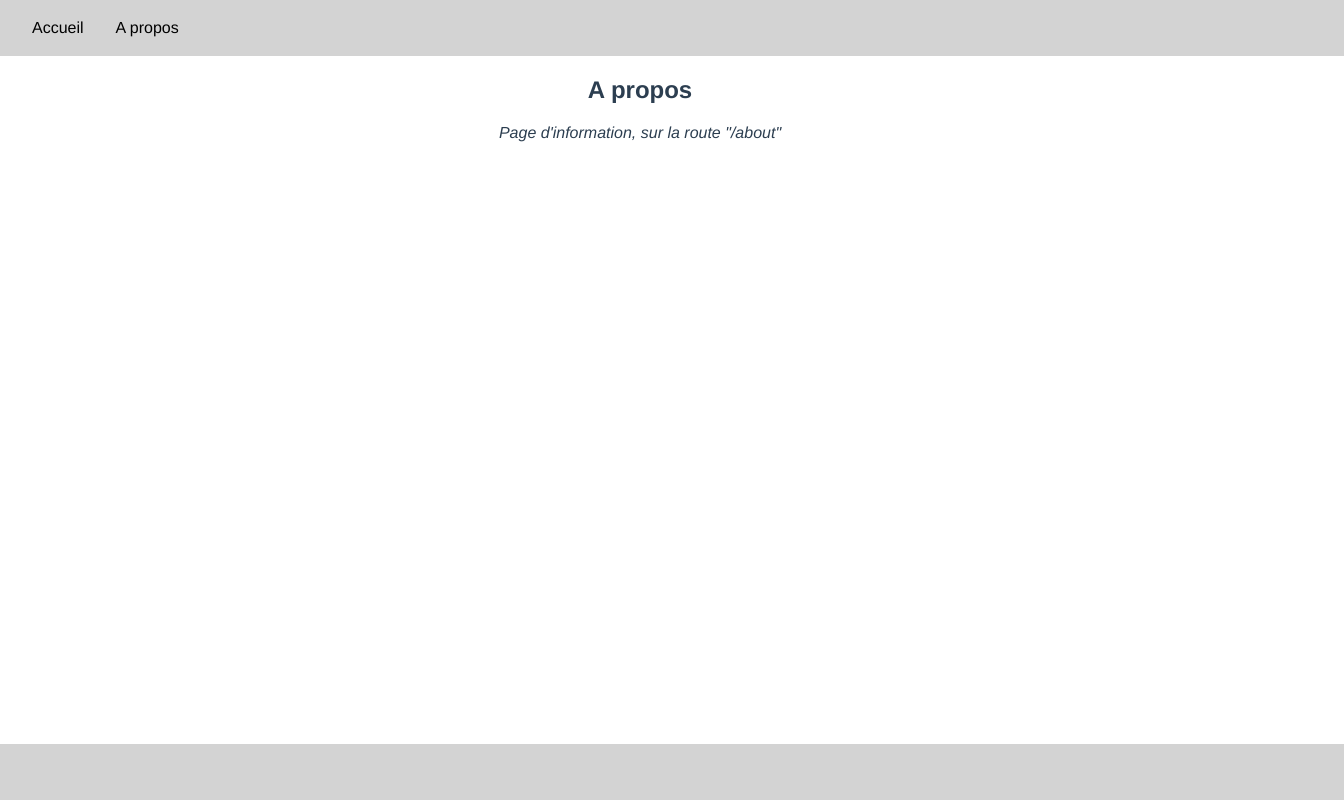
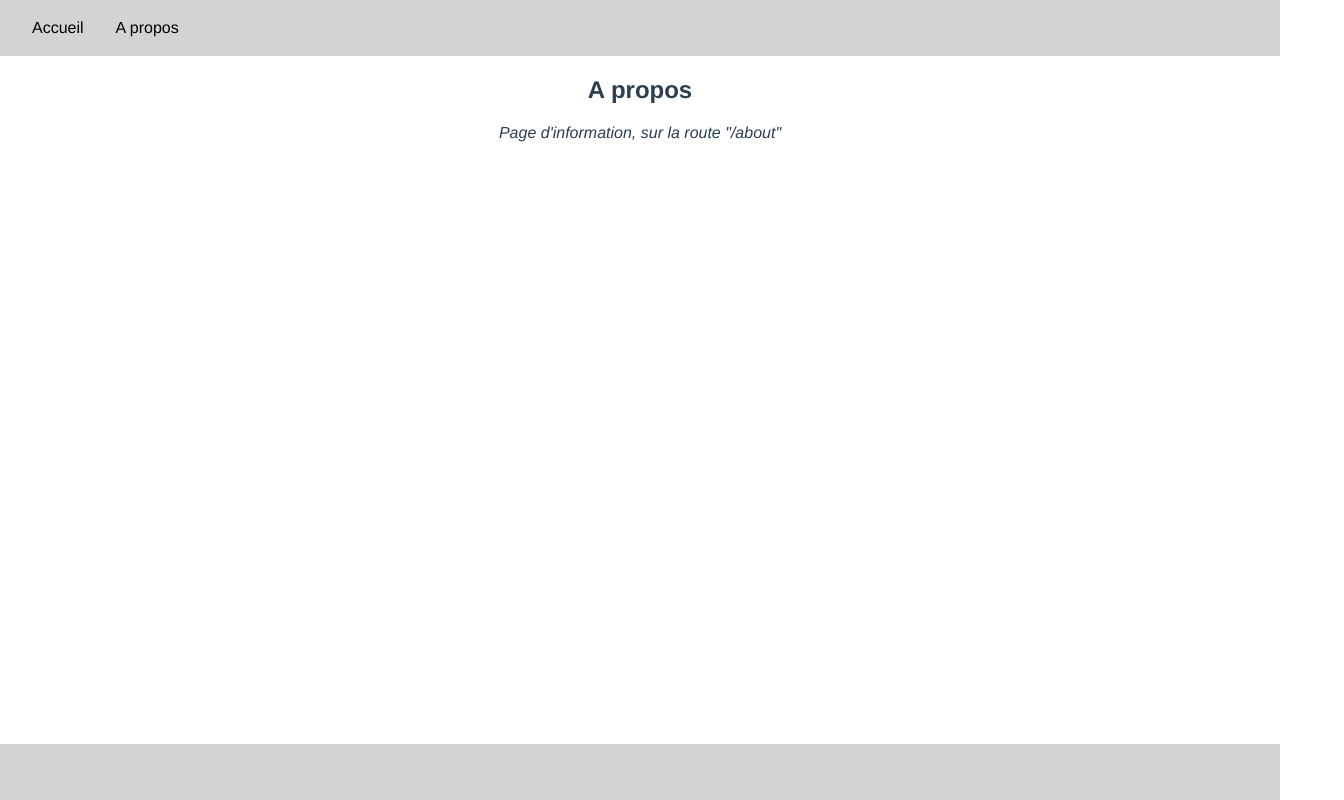
Before and after one commit to LorisQUE/SocMed, a Vue app: page /about in a window 1280 px wide. Shown: the whole page, 1344 px wide, since content can reach past the window. Built offline with nearby package versions, Linux system fonts and the light colour scheme.

Commit message:
Components - Moved Header and Footer into component :gift:
- Header and Footer are now components that are called in App.vue
- Those component have scoped style, but the style that is for both of them is still in the App.vue file, wich is okay I believe ? :grimacing:

```diff
--- a/src/App.vue
+++ b/src/App.vue
@@ -1,17 +1,21 @@
 <template>
-  <header id="header">
-    <router-link to="/">Accueil</router-link>
-    <router-link to="/about">A propos</router-link>
-  </header>
+  <Header />
 
   <router-view />
 
-  <footer id="footer"></footer>
+  <Footer />
 </template>
 
 <script>
+import Header from './components/Header.vue'
+import Footer from './components/Footer.vue'
+
 export default {
-  name: 'App'
+  name: 'App',
+  components: {
+    Header,
+    Footer
+  }
 }
 </script>
 
@@ -33,22 +37,6 @@
   height: 7vh;
   background-color: lightgray;
   padding: 0 2em 0 2em;
+  box-sizing: border-box;
 }
-
-#footer {
-  position: absolute;
-  bottom: 0;
-}
-
-#header {
-  display: flex;
-  align-items: center;
-  column-gap: 2em;
-}
-
-#header a {
-  color: black;
-  text-decoration: none;
-}
-
 </style>
--- /dev/null
+++ b/src/components/Footer.vue
@@ -0,0 +1,17 @@
+<template>
+    <div id="footer" >
+    </div>
+</template>
+
+<script>
+   export default {
+    name: 'FooterComponent'
+   }
+</script>
+
+<style scoped>
+#footer {
+  position: absolute;
+  bottom: 0;
+}
+</style>
--- /dev/null
+++ b/src/components/Header.vue
@@ -0,0 +1,25 @@
+<template>
+    <div id="header" >
+        <router-link to="/">Accueil</router-link>
+        <router-link to="/about">A propos</router-link>
+    </div>
+</template>
+
+<script>
+   export default {
+    name: 'HeaderComponent'
+   }
+</script>
+
+<style scoped>
+#header {
+  display: flex;
+  align-items: center;
+  column-gap: 2em;
+}
+
+#header a {
+  color: black;
+  text-decoration: none;
+}
+</style>
--- a/src/views/About.vue
+++ b/src/views/About.vue
@@ -2,6 +2,7 @@
     <h2>A propos</h2>
     <i>Page d'information, sur la route "/about"</i>
 </template>
+
 <script>
   export default {
     name: 'AboutPage'
--- a/src/views/Home.vue
+++ b/src/views/Home.vue
@@ -2,6 +2,7 @@
     <h2>Accueil</h2>
     <i>Page d'accueil, sur la route "/"</i>
 </template>
+
 <script>
   export default {
     name: 'HomePage'
```
